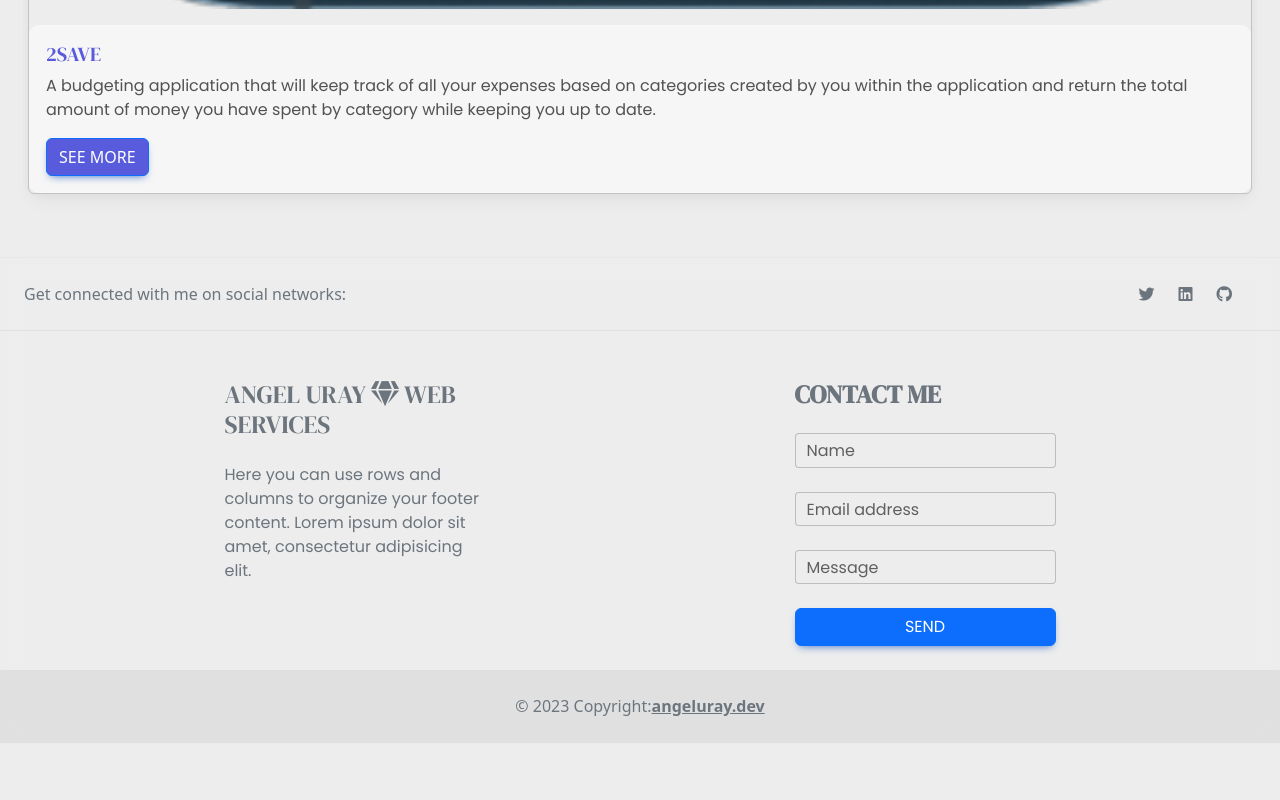
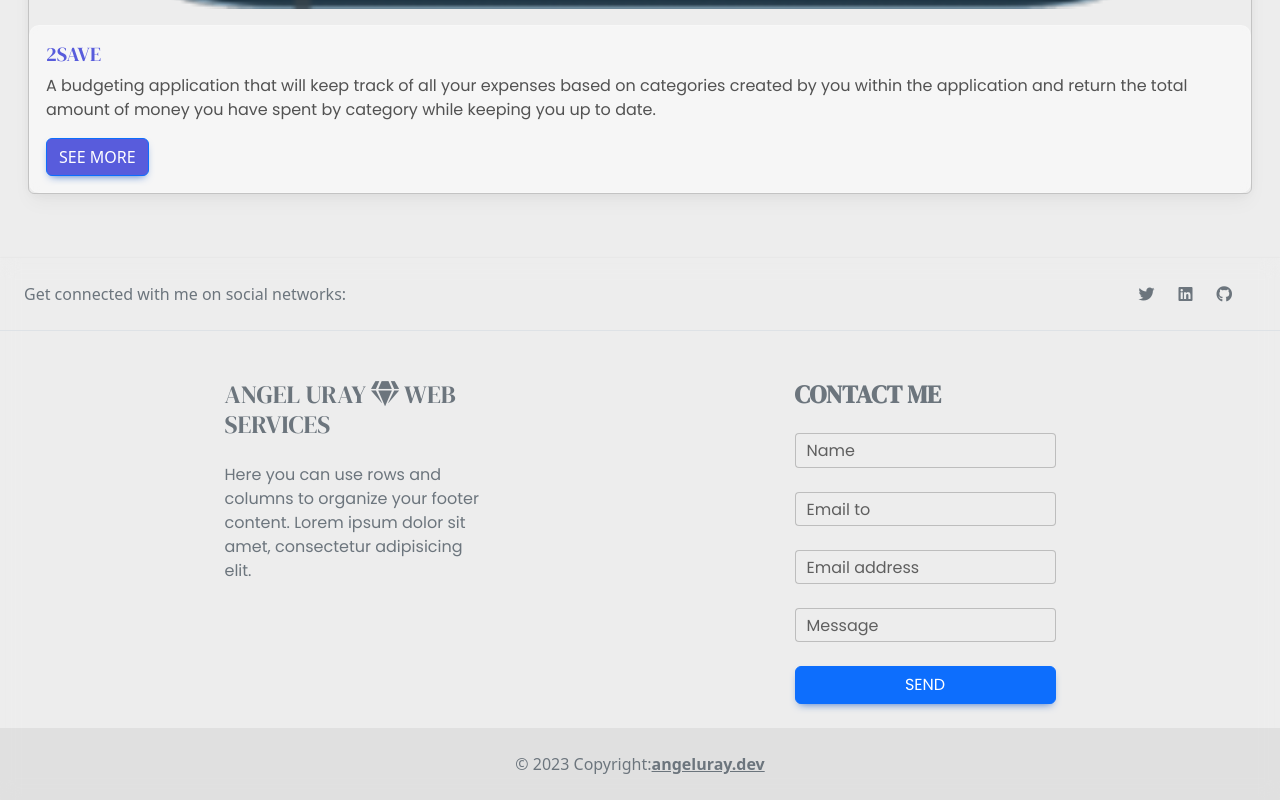
Before and after one commit to angeluray/au-portfolio-plus, a React (Create React App) app: page / in a window 1280 px wide. Shown: the part 7910-8710 px from the top of the page. Before the commit the page ends 8652 px from the top, so only its background shows below. Built offline with nearby package versions, Linux system fonts and the light colour scheme.

Commit message:
Add email feature

```diff
--- a/package.json
+++ b/package.json
@@ -8,6 +8,7 @@
     "@testing-library/user-event": "^13.5.0",
     "aos": "^2.3.4",
     "bootstrap": "^5.2.3",
+    "emailjs-com": "^3.2.0",
     "file-saver": "^2.0.5",
     "formik": "^2.2.9",
     "mdb-react-ui-kit": "^5.1.0",
--- a/src/components/Footer.js
+++ b/src/components/Footer.js
@@ -1,9 +1,40 @@
-import React from 'react';
+/* eslint-disable import/no-extraneous-dependencies */
+/* eslint-disable no-unused-vars */
+import React, { useState } from 'react';
 import {
   MDBFooter, MDBContainer, MDBRow, MDBCol, MDBIcon, MDBInput, MDBBtn,
 } from 'mdb-react-ui-kit';
+import { send } from 'emailjs-com';
 
-const Footer = () => (
+const Footer = () => {
+  const [toSend, setToSend] = useState({
+    from_name: '',
+    to_name: '',
+    message: '',
+    reply_to: '',
+  });
+
+  const onSubmit = (e) => {
+    e.preventDefault();
+    send(
+      'service_t3t0hn6',
+      'template_p1xuhj1',
+      toSend,
+      'pR1usRZiVm1GNC2O-',
+    )
+      .then((response) => {
+        console.log('SUCCESS!', response.status, response.text);
+      })
+      .catch((err) => {
+        console.log('FAILED...', err);
+      });
+  };
+
+  const handleChange = (e) => {
+    setToSend({ ...toSend, [e.target.name]: e.target.value });
+  };
+
+  return (
     <>
       <div className="circle-8 rounded-circle position-absolute opacity-70" />
       <MDBFooter bgColor="transparent" className="text-center text-lg-start text-muted card-toolbox shadow-1">
@@ -47,10 +78,42 @@ const Footer = () => (
 
               <MDBCol md="4" lg="3" xl="3" className="mx-auto mb-md-0 mb-4">
                 <h6 className="text-uppercase fw-bold mb-4 footer-form">Contact me</h6>
-              <form className="contact-input">
-                <MDBInput id="form4Example1" wrapperClass="mb-4" label="Name" />
-                <MDBInput type="email" id="form4Example2" wrapperClass="mb-4" label="Email address" />
-                <MDBInput wrapperClass="mb-4" textarea id="form4Example3" rows={4} label="Message" />
+                <form className="contact-input" onSubmit={onSubmit}>
+                  <MDBInput
+                    id="form4Example1"
+                    wrapperClass="mb-4"
+                    name="from_name"
+                    label="Name"
+                    value={toSend.from_name}
+                    onChange={handleChange}
+                  />
+                  <MDBInput
+                    id="form4Example1"
+                    wrapperClass="mb-4"
+                    label="Email to"
+                    name="to_name"
+                    value={toSend.to_name}
+                    onChange={handleChange}
+                  />
+                  <MDBInput
+                    type="email"
+                    id="form4Example2"
+                    wrapperClass="mb-4"
+                    name="reply_to"
+                    label="Email address"
+                    value={toSend.reply_to}
+                    onChange={handleChange}
+                  />
+                  <MDBInput
+                    wrapperClass="mb-4"
+                    textarea
+                    id="form4Example3"
+                    rows={4}
+                    name="message"
+                    label="Message"
+                    value={toSend.message}
+                    onChange={handleChange}
+                  />
 
                   <MDBBtn type="submit" className="mb-4" block>
                     Send
@@ -71,5 +134,6 @@ const Footer = () => (
 
     </>
   );
+};
 
 export default Footer;
```
Also changed, not shown: 1 other file (tests, documents, lock files or other folders). Lines whose indentation alone changed are shown as unchanged.
